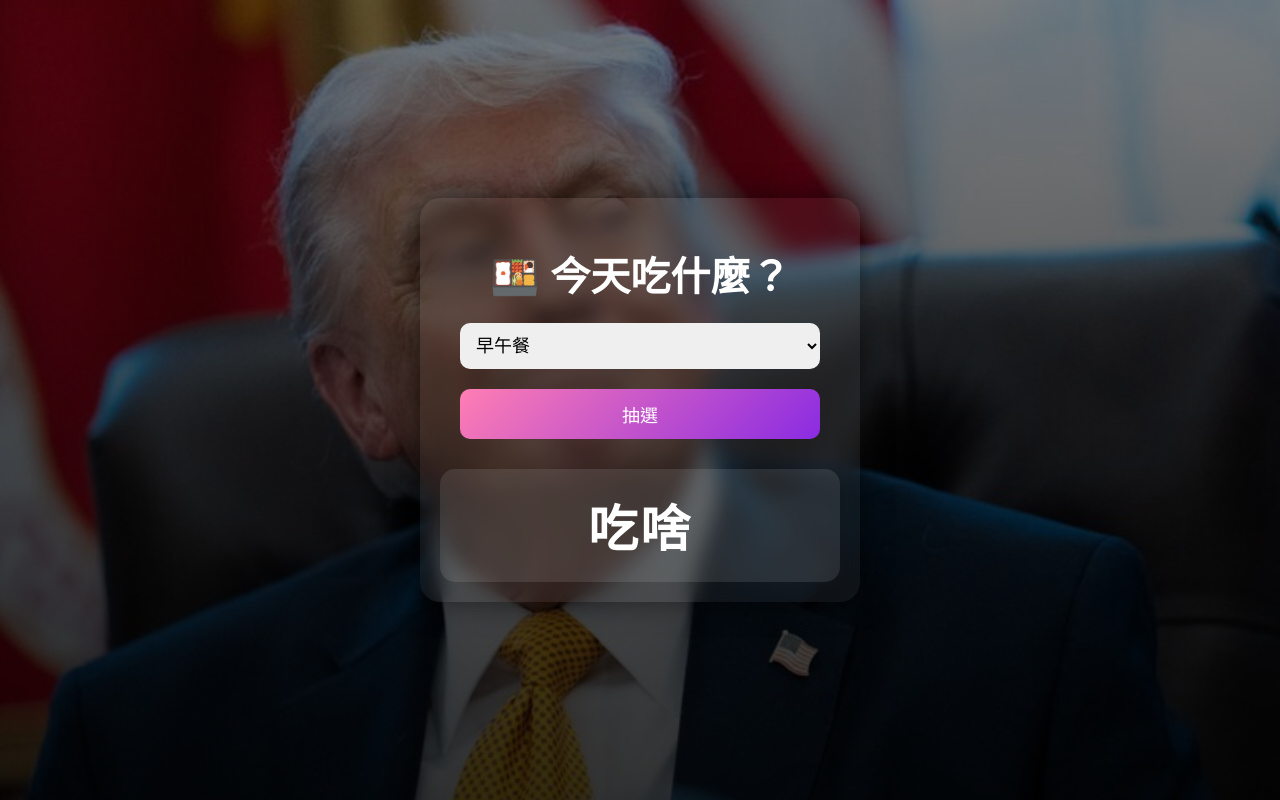
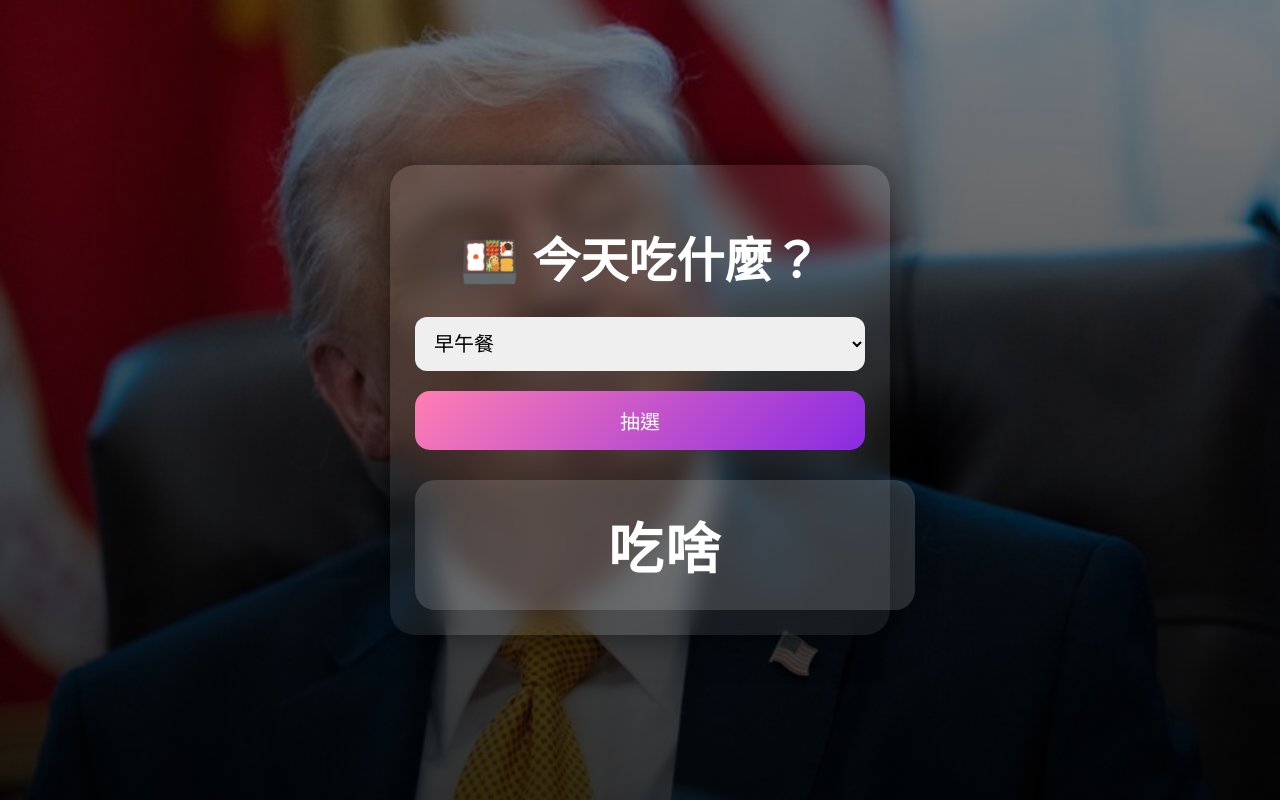
Before and after one commit to Aimu1155/Eat_What, a plain HTML site: page index.html in a window 1280 px wide. Drawn offline with Linux system fonts and the light colour scheme.

Commit message:
Update style.css

```diff
--- a/style.css
+++ b/style.css
@@ -4,11 +4,9 @@ body {
     font-family: "Segoe UI", sans-serif;
     color: white;
 
-    /* 🌙 背景圖片 + 漸層 */
     background:
         linear-gradient(rgba(0,0,0,0.5), rgba(0,0,0,0.8)),
-        url("character.png");
-
+        url("character.png");  /* 背景角色 */
     background-size: cover;
     background-position: center;
     background-repeat: no-repeat;
@@ -21,45 +19,51 @@ body {
 /* 卡片 */
 /* 容器自適應手機 */
 .container {
-    background: rgba(255, 255, 255, 0.05);
-    padding: 20px;
-    border-radius: 20px;
+    background: rgba(255, 255, 255, 0.08); /* 透光卡片感 */
+    padding: 25px;
+    border-radius: 25px;
     text-align: center;
-    backdrop-filter: blur(10px);
-    box-shadow: 0 0 30px rgba(0,0,0,0.5);
+    backdrop-filter: blur(12px);
+    box-shadow: 0 0 40px rgba(0,0,0,0.6);
 
     /* 響應式寬度 */
-    width: 80vw;       /* 手機寬度佔螢幕 80% */
-    max-width: 400px;  /* 桌機上不會太大 */
+    width: 80vw;       /* 手機覆蓋螢幕約 80% */
+    max-width: 450px;  /* 桌機不會太大 */
 }
 
 /* 標題自適應字體 */
 h1 {
-    margin-bottom: 20px;
-    font-size: clamp(24px, 8vw, 40px); /* 小螢幕 24px，大螢幕 40px */
+    margin-bottom: 25px;
+    font-size: clamp(28px, 8vw, 48px); /* 小螢幕28px，大螢幕48px */
 }
 
 /* 下拉選單自適應 */
 select {
-    padding: 12px;
-    border-radius: 10px;
+    padding: 15px;
+    border-radius: 12px;
     border: none;
     margin-bottom: 20px;
-    font-size: clamp(14px, 4vw, 18px);
-    width: 90%;  /* 手機上變寬，貼近 container */
+    font-size: clamp(16px, 4vw, 20px); /* 手機自動放大 */
+    width: 100%;  /* 填滿 container */
+    box-sizing: border-box;
 }
 
 /* 按鈕自適應寬度 */
 button {
-    padding: 12px 0;
+    padding: 15px 0;
     border: none;
-    border-radius: 10px;
+    border-radius: 15px;
     background: linear-gradient(135deg, #ff7eb3, #8a2be2);
     color: white;
-    font-size: clamp(14px, 4vw, 18px);
+    font-size: clamp(16px, 4vw, 20px); /* 手機自動放大 */
     cursor: pointer;
     transition: 0.3s;
-    width: 90%;  /* 手機上按鈕也填滿 container */
+    width: 100%; /* 填滿 container */
+}
+
+button:hover {
+    transform: scale(1.05);
+    box-shadow: 0 0 20px #ff7eb3;
 }
 
 button:hover {
@@ -72,11 +76,10 @@ button:hover {
     margin-top: 30px;
     font-weight: bold;
     letter-spacing: 2px;
-    padding: 20px;
-    background: rgba(255,255,255,0.1);
-    border-radius: 15px;
-    min-width: 150px;
-    max-width: 90vw;
+    padding: 25px;
+    background: rgba(255,255,255,0.15);
+    border-radius: 20px;
+    width: 100%; /* 填滿 container */
     word-wrap: break-word;
-    font-size: clamp(24px, 10vw, 50px);
+    font-size: clamp(28px, 10vw, 55px); /* 自動縮放字體 */
 }
```
